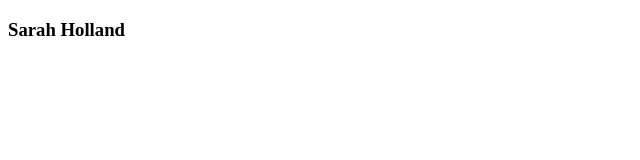
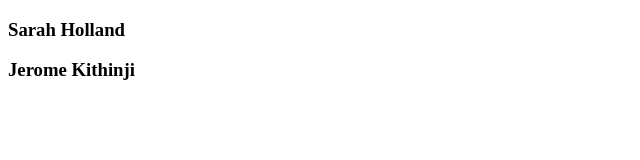
Before and after one commit to jeromekithinji/git-practice-repo, a plain HTML site: page index.html in a window 1280 px wide. Shown: the whole page, without its empty margins (0-640 px from the left). Drawn offline with Linux system fonts and the light colour scheme.

Commit message:
Added my name Jerome

```diff
--- a/index.html
+++ b/index.html
@@ -8,5 +8,6 @@
 </head>
 <body>
     <h3>Sarah Holland</h3>
+    <h3>Jerome Kithinji</h3>
 </body>
 </html>
```
